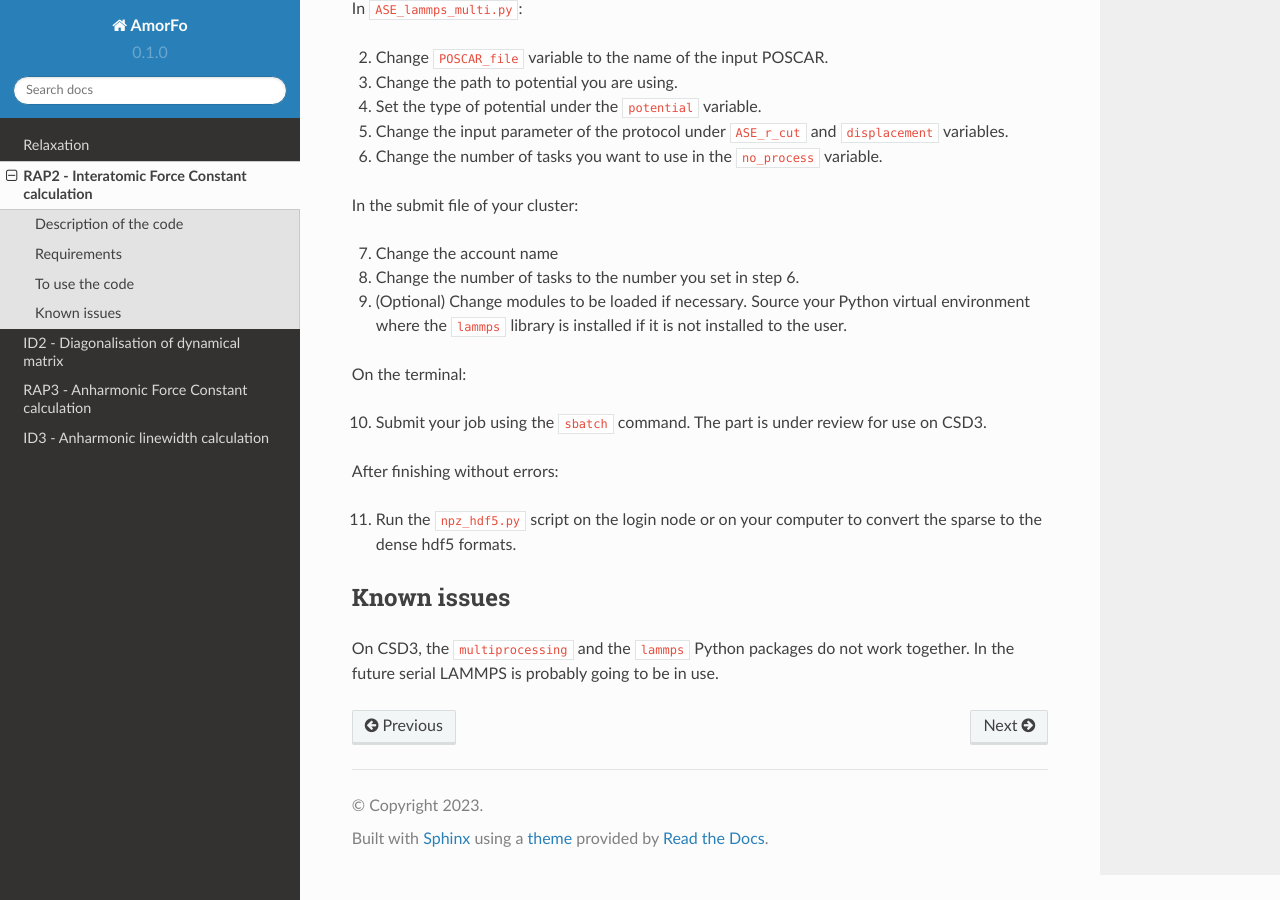
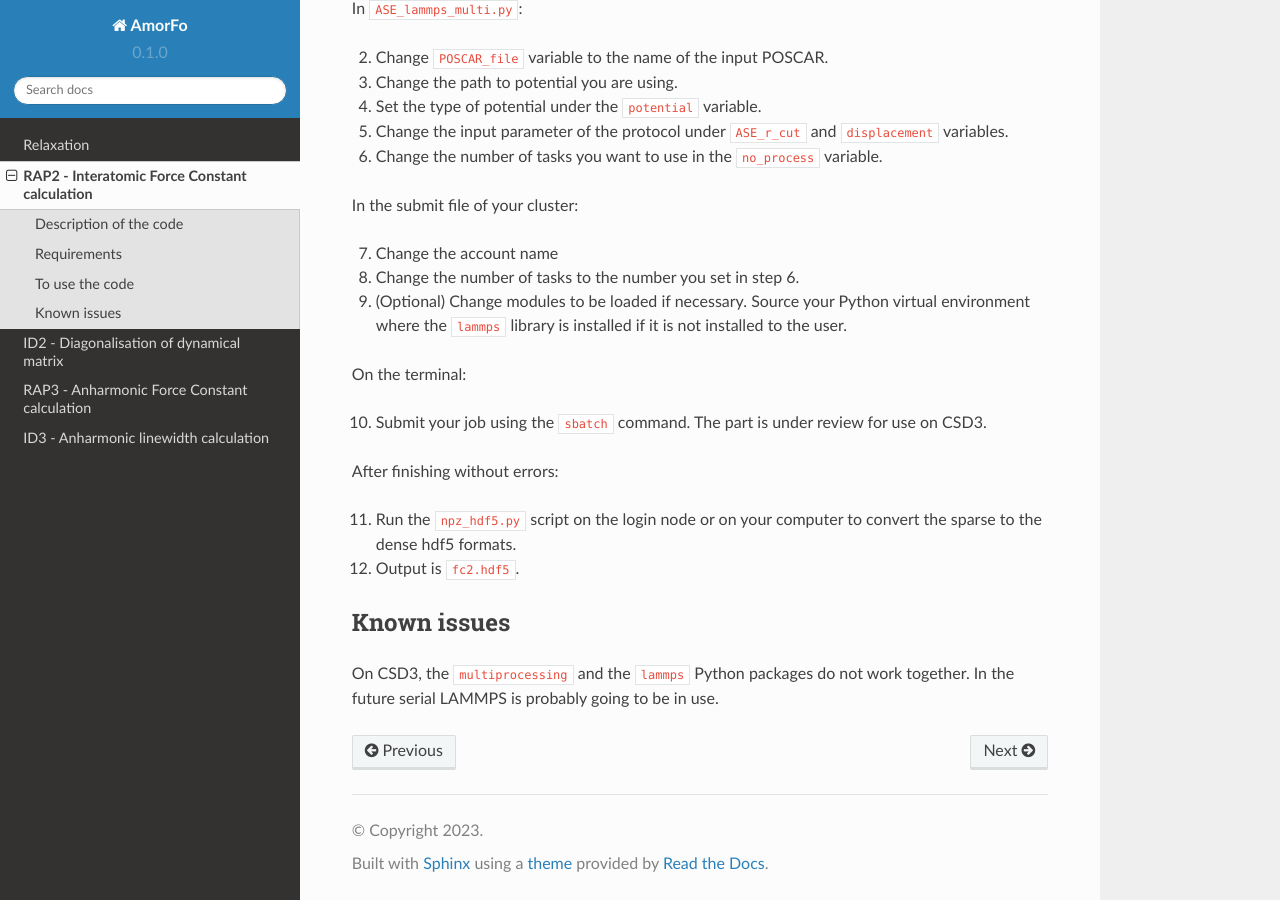
Before and after one commit to bp443/AmorDocs, a Sphinx documentation site: the page built from docs/source/rap2.rst, in a window 1280 px wide and 900 px high, scrolled down 818 px. Built offline with Sphinx 7.4.7 and the Read the Docs theme 2.0.0, drawn with Linux system fonts in a browser that asks for light colours.

Commit message:
Update rap2.rst

```diff
--- a/docs/source/rap2.rst
+++ b/docs/source/rap2.rst
@@ -44,6 +44,7 @@ On the terminal:
 After finishing without errors:
 
 11. Run the ``npz_hdf5.py`` script on the login node or on your computer to convert the sparse to the dense hdf5 formats.
+12. Output is ``fc2.hdf5``.
 
 Known issues
 -------------
```
